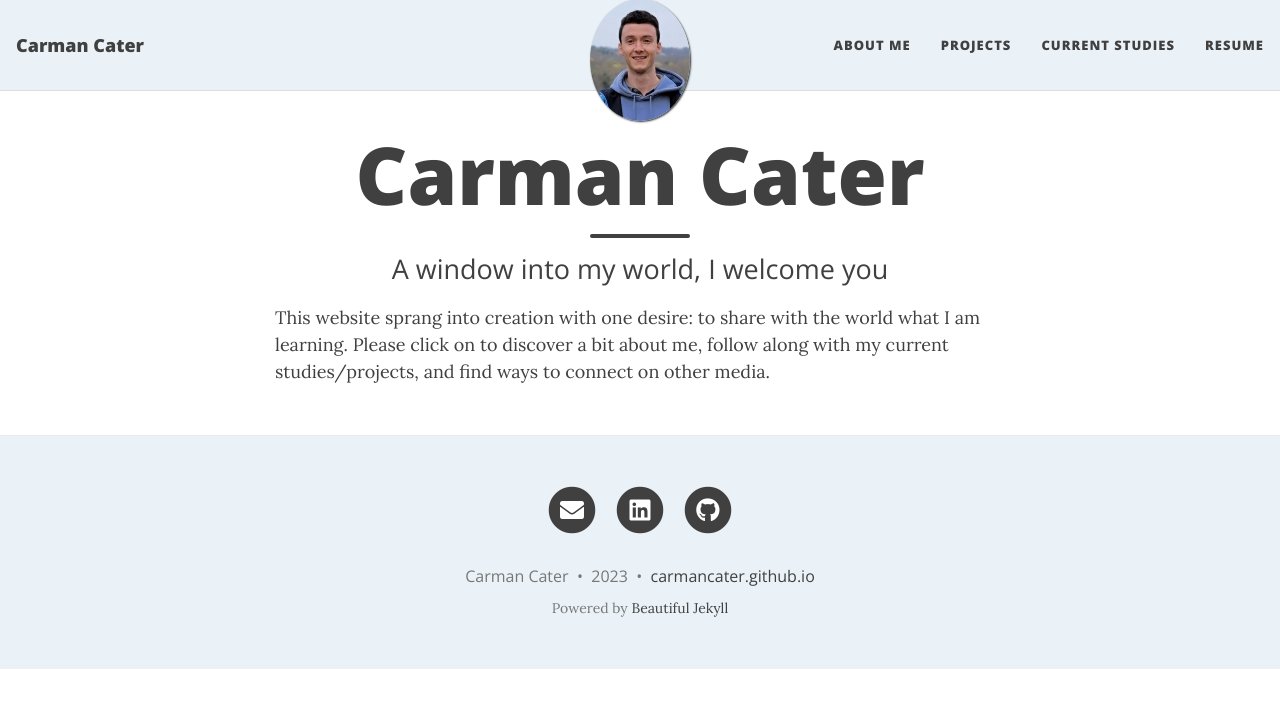
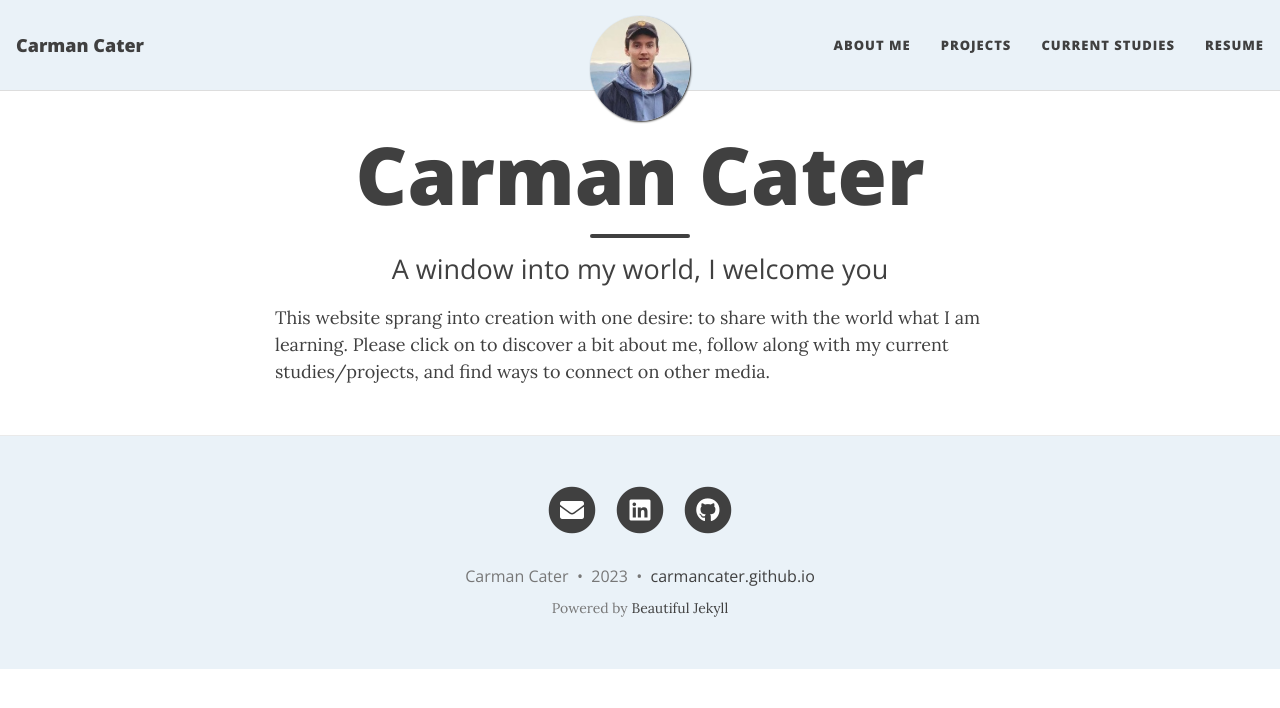
Before and after one commit to carmancater/carmancater.github.io, a Jekyll site: the page built from index.html, in a window 1280 px wide. Shown: the top 708 px of the page. Built offline with Jekyll 4.4.1, drawn with Linux system fonts in a browser that asks for light colours; nearby versions of some CDN libraries; the list of posts is cut into pages by our own code.

Commit message:
update photo

```diff
--- a/_config.yml
+++ b/_config.yml
@@ -31,7 +31,7 @@ navbar-links:
 
 # Image to show in the navigation bar - works best with a square image
 # Remove this parameter if you don't want an image in the navbar
-avatar: "/assets/img/CarmanCaterGradPhoto.jpg"
+avatar: "/assets/img/CarmanCater.jpg"
 
 # By default, the image is cut into a circle. You can disable this behaviour by setting 'round-avatar: false'
 round-avatar: true
--- a/index.html
+++ b/index.html
@@ -4,7 +4,7 @@ title: Carman Cater
 subtitle: A window into my world, I welcome you
 share-title: Carman Cater - Personal Website
 share-description: A window into my world, I welcome you. Please click on to discover a bit about me, follow along with my current studies/projects, and find ways to connect.
-share-img: "/assets/img/CarmanCaterGradPhoto.jpg"
+share-img: "/assets/img/CarmanCater.jpg"
 ---
 
 This website sprang into creation with one desire: to share with the world what I am learning. Please click on to discover a bit about me, follow along with my current studies/projects, and find ways to connect on other media.
```
Also changed, not shown: assets/img/CarmanCater.jpg (added), assets/img/CarmanCaterGradPhoto.jpg (deleted).
